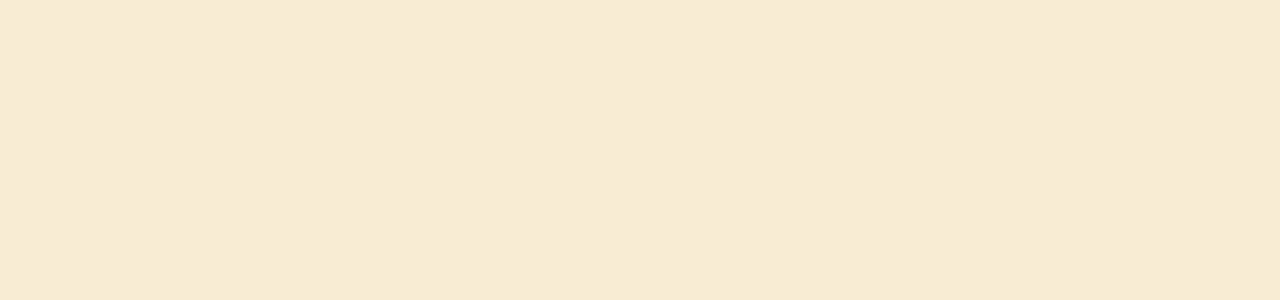
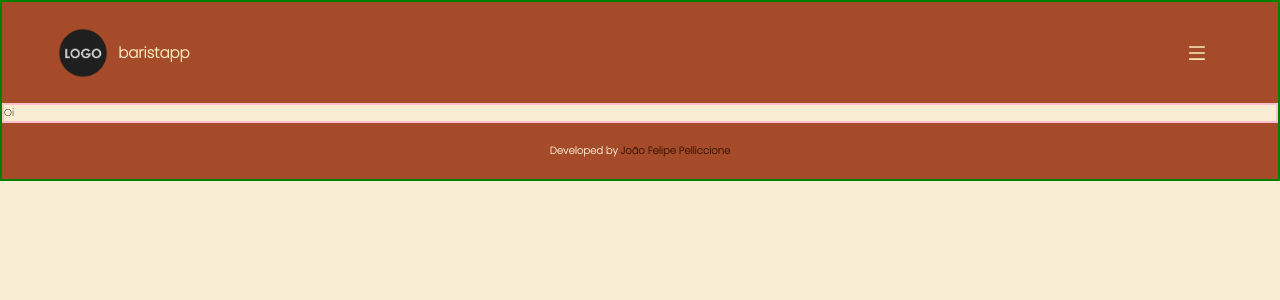
Before and after one commit to joaofelipelliccione/barista_app_front, a React (Create React App) app: page /capsule/1 in a window 1280 px wide. Before the commit this address had no page. Shown: the top 300 px of the page. Built offline with nearby package versions, Linux system fonts and the light colour scheme.

Commit message:
Conclusão da estrutura da paǵina de detalhe da capsula.

```diff
--- a/src/App.js
+++ b/src/App.js
@@ -1,13 +1,14 @@
 import React from 'react';
 import { Routes, Route } from 'react-router-dom';
 import Home from './pages/Home';
+import CapsuleDetails from './pages/CapsuleDetails';
 import './styles/App.css';
 
 function App() {
   return (
     <Routes>
       <Route path="/" element={ <Home /> } />
-      {/* <Route path="/register" element={ <Register /> } /> */}
+      <Route path="/capsule/:id" element={ <CapsuleDetails /> } />
       {/* <Route path="/register/success" element={ <RegisterSuccess /> } /> */}
       {/* <Route path="/login" element={ <Login /> } /> */}
       {/* <Route path="/profile" element={ <Profile /> } /> */}
--- a/src/components/header/Header.jsx
+++ b/src/components/header/Header.jsx
@@ -39,7 +39,11 @@ function Header({ isFetching }) {
 }
 
 Header.propTypes = {
-  isFetching: PropTypes.bool.isRequired,
+  isFetching: PropTypes.bool,
+};
+
+Header.defaultProps = {
+  isFetching: false,
 };
 
 export default Header;
--- a/src/components/renderedCapsules/RenderedCapsules.jsx
+++ b/src/components/renderedCapsules/RenderedCapsules.jsx
@@ -13,7 +13,7 @@ function RenderedCapsules({ capsulesToRender }) {
       <article className="capsulesCardsContainer">
         {capsulesToRender.map((capsule) => (
           <Link
-            to={ `/capsules/${capsule.capsuleId}` }
+            to={ `/capsule/${capsule.capsuleId}` }
             key={ capsule.capsuleId }
             className="eachCapsuleCard"
           >
--- /dev/null
+++ b/src/pages/CapsuleDetails.jsx
@@ -0,0 +1,23 @@
+import React from 'react';
+// import PropTypes from 'prop-types';
+import Header from '../components/header/Header';
+import Footer from '../components/Footer';
+import '../styles/capsuleDetails/CapsuleDetails.css';
+
+function CapsuleDetails() {
+  return (
+    <div className="capsuleDetailsPage">
+      <Header />
+      <main className="capsuleDetailsMain">
+        Oi
+      </main>
+      <Footer />
+    </div>
+  );
+}
+
+// SearchMethods.propTypes = {
+//   searchMethod: PropTypes.string.isRequired,
+// };
+
+export default CapsuleDetails;
--- /dev/null
+++ b/src/styles/capsuleDetails/CapsuleDetails.css
@@ -0,0 +1,7 @@
+.capsuleDetailsPage {
+  border: solid 2px green;
+}
+
+.capsuleDetailsMain {
+  border: solid 2px pink;
+}
```
